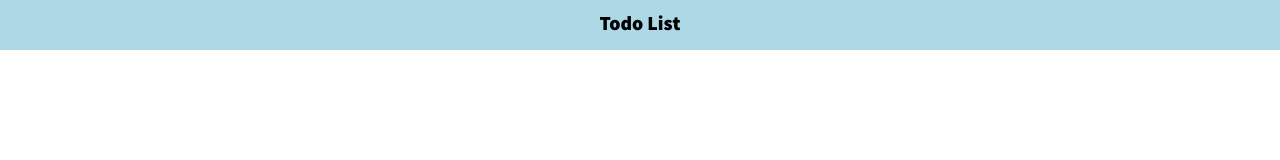
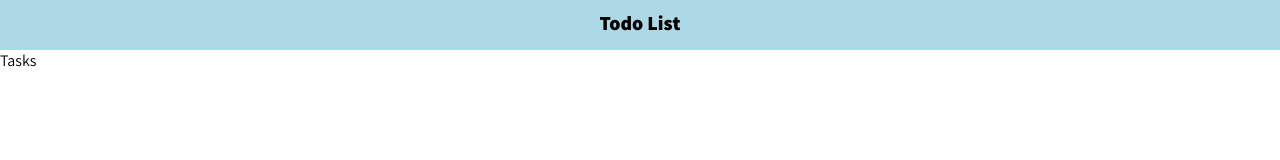
Before and after one commit to keironchaudhry/todolist, a React (Create React App) app: page / in a window 1280 px wide. Shown: the top 160 px of the page. Built offline with nearby package versions, Linux system fonts and the light colour scheme.

Commit message:
Feat: Create dir to tasks component

```diff
--- /dev/null
+++ b/src/components/tasks/Tasks.jsx
@@ -0,0 +1,6 @@
+import React from "react";
+import styles from "./Tasks.module.css";
+
+export default function Tasks() {
+  return <div>Tasks</div>;
+}
--- a/src/pages/Home.jsx
+++ b/src/pages/Home.jsx
@@ -1,10 +1,12 @@
 import React from "react";
-import Navbar from "../components/Navbar";
+import Navbar from "../components/navbar/Navbar";
+import Tasks from "../components/tasks/Tasks";
 
 export default function Home() {
   return (
     <div>
       <Navbar />
+      <Tasks />
     </div>
   );
 }
```
Also changed, not shown: src/components/navbar/Navbar.jsx (renamed from src/components/Navbar.jsx), src/components/navbar/Navbar.module.css (renamed from src/components/Navbar.module.css), src/components/tasks/Tasks.module.css (added).
